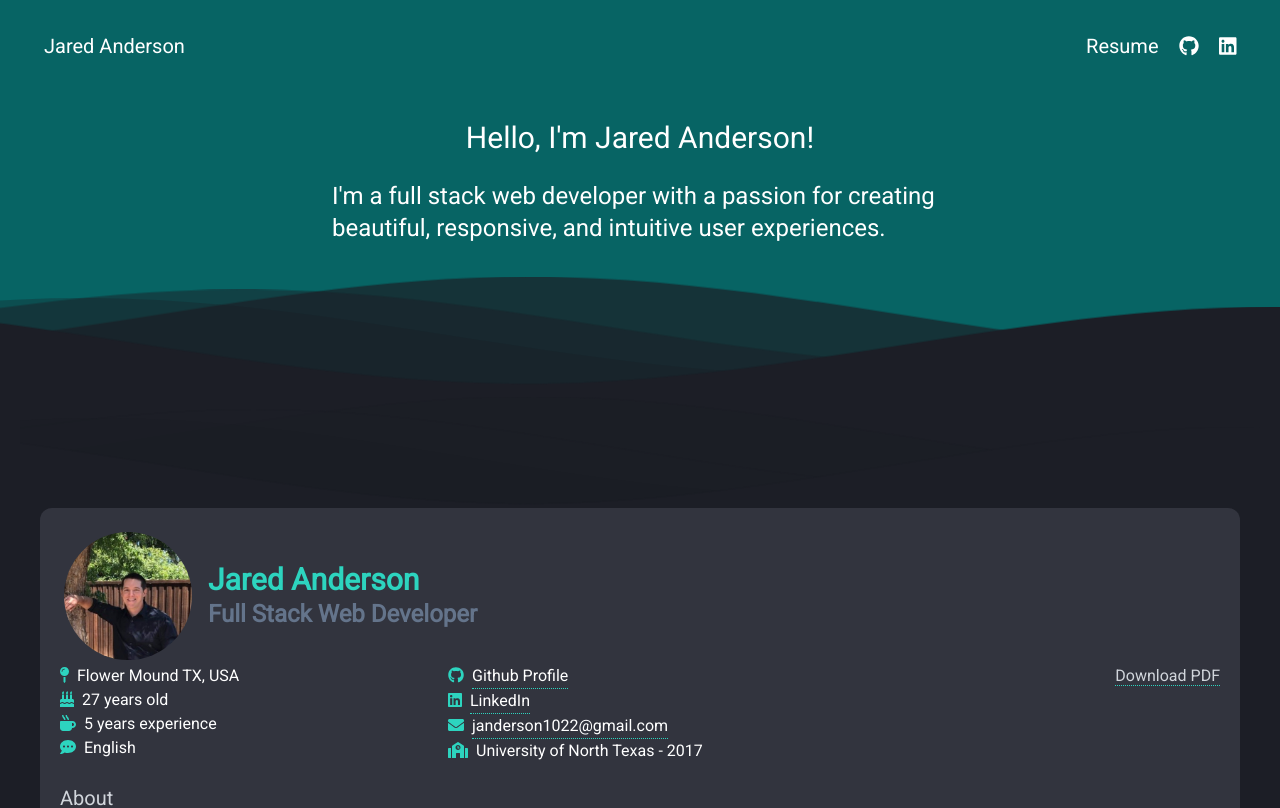
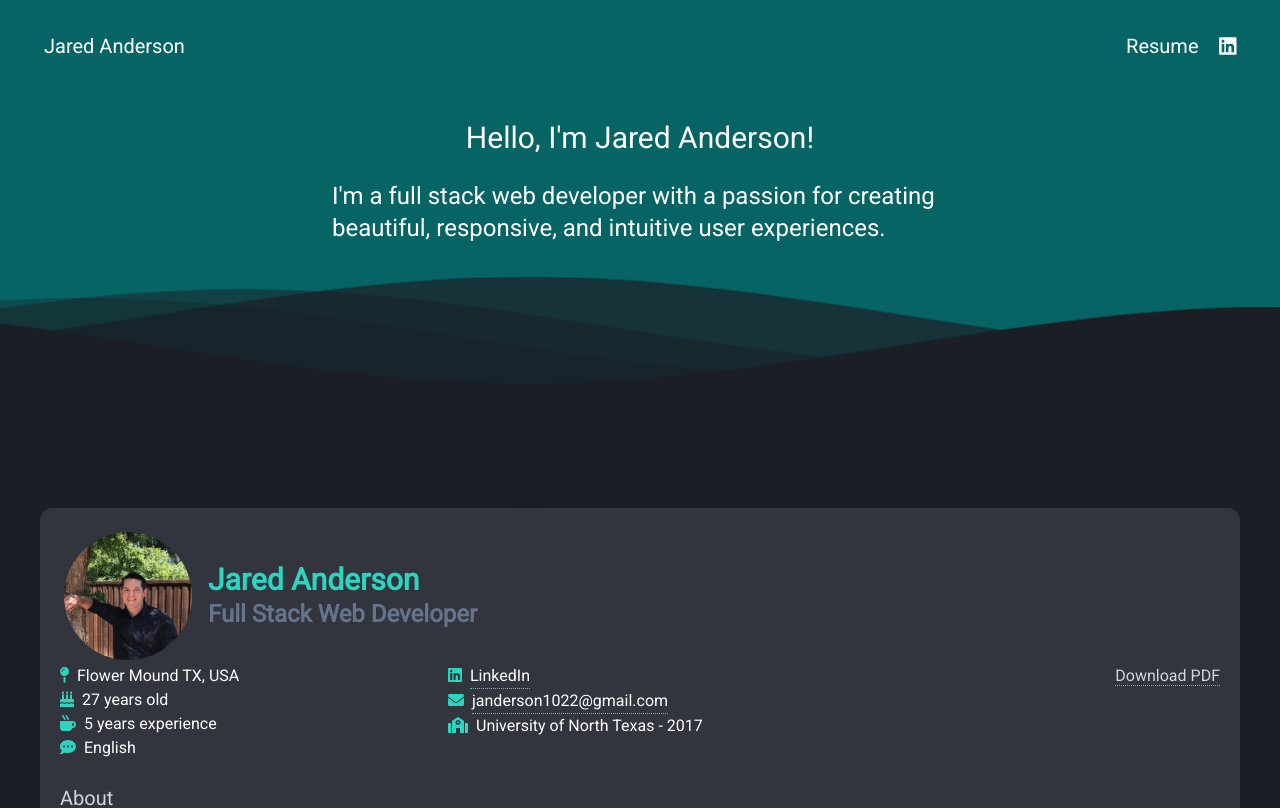
Before and after one commit to Jared-Anderson/Jared-Anderson.github.io, an Angular app: page / in a window 1280 px wide. Shown: the top 808 px of the page. Built offline with nearby package versions, Linux system fonts and the light colour scheme.

Commit message:
Update resume .pdf

```diff
--- a/src/app/components/navbar/navbar.component.html
+++ b/src/app/components/navbar/navbar.component.html
@@ -10,11 +10,11 @@
           >Resume</a
         >
       </li>
-      <li class="hover:text-secondary">
+      <!-- <li class="hover:text-secondary">
         <a href="https://github.com/Jared-Anderson" target="_blank">
           <fa-icon [icon]="githubIcon"></fa-icon>
         </a>
-      </li>
+      </li> -->
       <li>
         <a
           class="hover:text-secondary"
--- a/src/app/components/resume/resume-detail/resume-detail.component.html
+++ b/src/app/components/resume/resume-detail/resume-detail.component.html
@@ -38,7 +38,7 @@
         </div>
 
         <div>
-          <div class="flex gap-2">
+          <!-- <div class="flex gap-2">
             <fa-icon class="text-teal-400" [icon]="githubIcon"></fa-icon>
             <a
               class="hover:cursor-pointer border-dotted border-b border-teal-400"
@@ -47,7 +47,7 @@
               target="_blank"
               >Github Profile</a
             >
-          </div>
+          </div> -->
           <div class="flex gap-2">
             <fa-icon class="text-teal-400" [icon]="linkedInIcon"></fa-icon>
             <a
```
Also changed, not shown: 1 other file (tests, documents, lock files or other folders).
